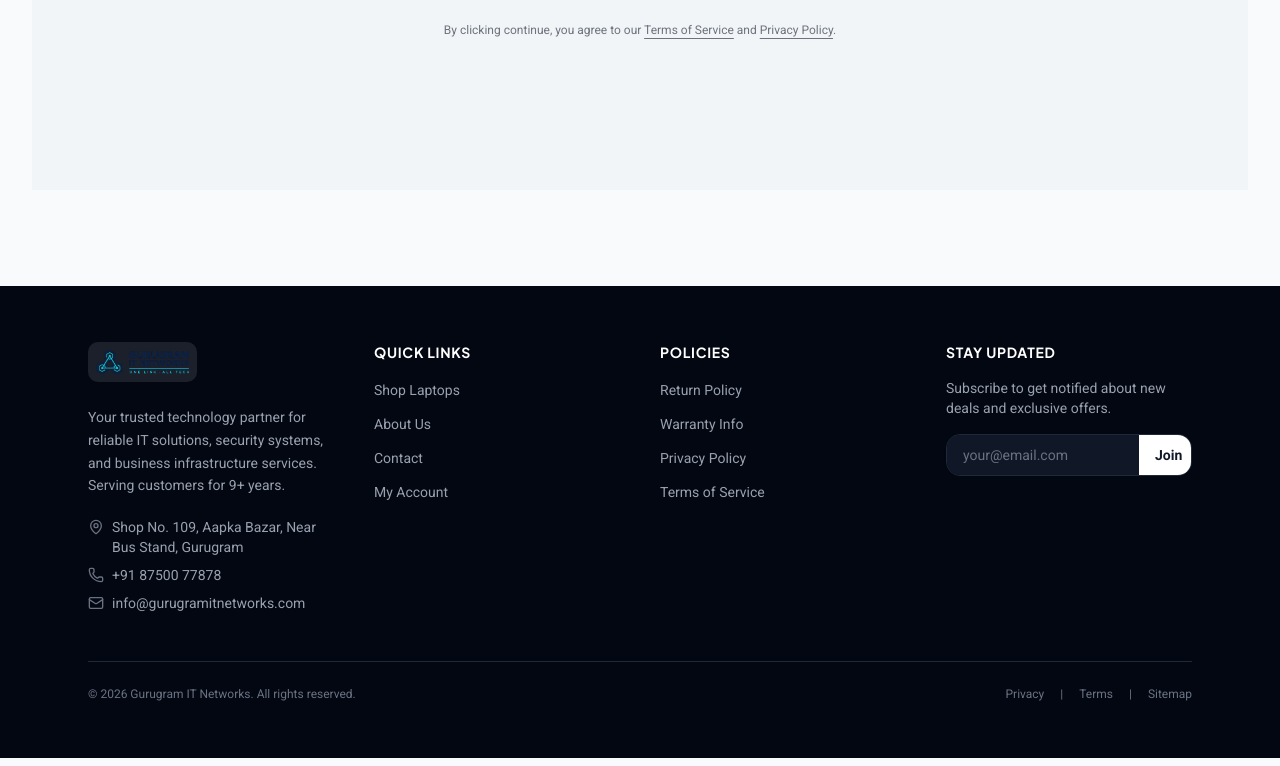
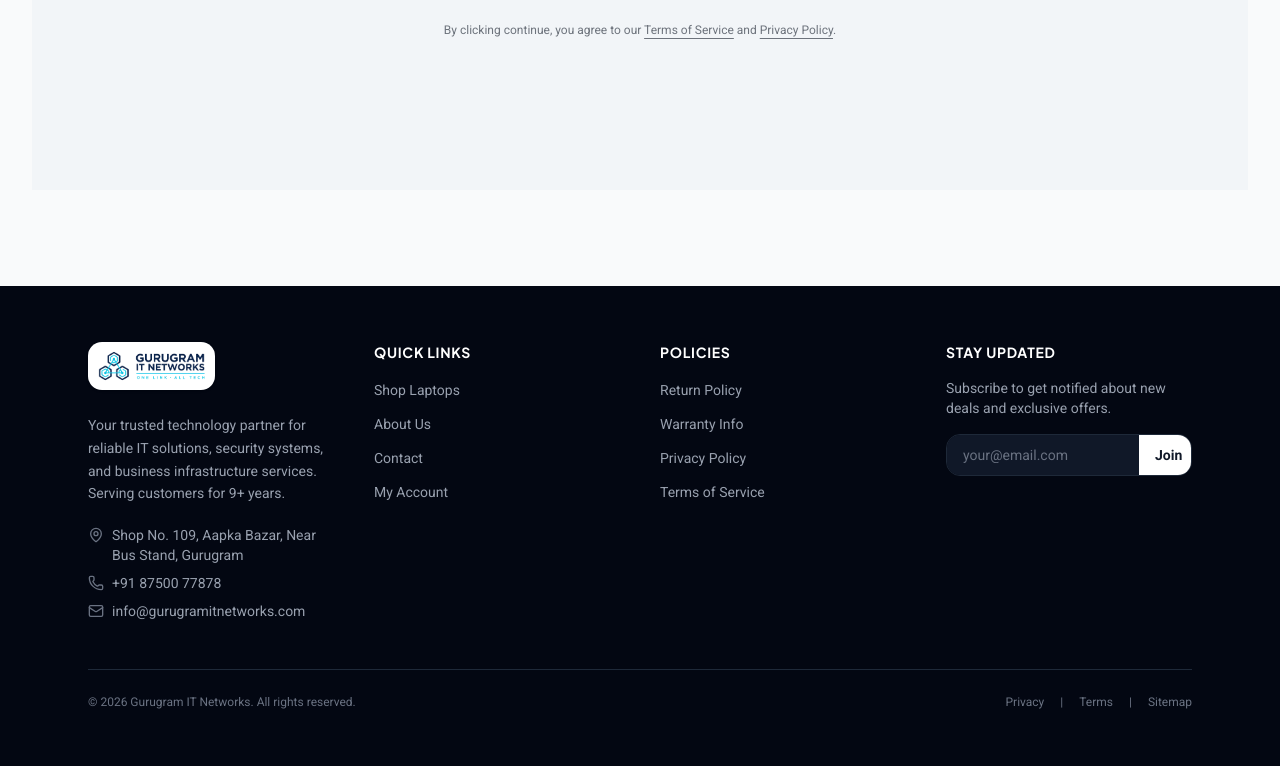
Before and after one commit to ajaysinghdev14-source/gurugram-laptops-web, a Next.js app: page /login in a window 1280 px wide. Shown: the part 707-1473 px from the top of the page. Built offline with nearby package versions, Linux system fonts and the light colour scheme; no server answers.

Commit message:
Fix footer logo visibility by adding solid white background pill

```diff
--- a/components/Navbar.tsx
+++ b/components/Navbar.tsx
@@ -52,7 +52,7 @@ export function Navbar() {
         {/* Left Side: Logo & Desktop Navigation */}
         <div className="flex items-center gap-6">
           <Link href="/" className="flex items-center gap-2 group">
-            <Image src="/images/logo/gurugram-it-networks-logo.webp" alt="Gurugram IT NETWORKS" width={240} height={60} className="h-8 md:h-10 w-auto transition-transform duration-200 group-hover:scale-105" />
+            <Image src="/images/logo/gurugram-it-network-logo.webp" alt="Gurugram IT NETWORKS" width={240} height={60} className="h-8 md:h-10 w-auto transition-transform duration-200 group-hover:scale-105" />
           </Link>
 
           {/* Desktop Nav Links (hidden on mobile) */}
@@ -132,7 +132,7 @@ export function Navbar() {
                 {/* Mobile Header */}
                 <div className="flex items-center justify-between p-4 border-b border-border/50">
                   <Link href="/" className="flex items-center gap-2" onClick={() => setMobileOpen(false)}>
-                    <Image src="/images/logo/gurugram-it-networks-logo.webp" alt="Gurugram IT NETWORKS" width={240} height={60} className="h-8 w-auto" />
+                    <Image src="/images/logo/gurugram-it-network-logo.webp" alt="Gurugram IT NETWORKS" width={240} height={60} className="h-8 w-auto" />
                   </Link>
                 </div>
 
--- a/components/home/footer.tsx
+++ b/components/home/footer.tsx
@@ -9,7 +9,7 @@ export function Footer() {
         <div className="grid grid-cols-1 md:grid-cols-2 lg:grid-cols-4 gap-10 mb-12">
           {/* Brand */}
           <div>
-            <Image src="/images/logo/gurugram-it-networks-logo.webp" alt="Gurugram IT NETWORKS" width={240} height={60} className="h-10 w-auto mb-6 bg-white/10 p-1.5 rounded-lg" />
+            <Image src="/images/logo/gurugram-it-network-logo.webp" alt="Gurugram IT NETWORKS" width={240} height={60} className="h-12 w-auto mb-6 bg-white p-2 rounded-xl shadow-sm" />
             <p className="text-sm text-gray-400 leading-relaxed mb-5">
               Your trusted technology partner for reliable IT solutions, security systems, and business infrastructure services. Serving customers for 9+ years.
             </p>
--- a/components/login-form.tsx
+++ b/components/login-form.tsx
@@ -83,7 +83,7 @@ export function LoginForm({ className, ...props }: React.ComponentProps<"div">)
           <form className="p-6 md:p-8" onSubmit={handleSubmit(onSubmit)}>
             <FieldGroup>
               <div className="flex flex-col items-center gap-3 text-center mb-2">
-                <Image src="/images/logo/gurugram-it-networks-logo.webp" alt="Gurugram IT NETWORKS" width={240} height={60} className="h-10 md:h-12 w-auto" />
+                <Image src="/images/logo/gurugram-it-network-logo.webp" alt="Gurugram IT NETWORKS" width={240} height={60} className="h-10 md:h-12 w-auto" />
                 <h1 className="text-2xl font-bold">Welcome back</h1>
                 <p className="text-sm text-balance text-muted-foreground">
                   Login to your Gurugram IT Networks account
--- a/components/signup-form.tsx
+++ b/components/signup-form.tsx
@@ -96,7 +96,7 @@ export function SignupForm({ className, ...props }: React.ComponentProps<"div">)
               {/* Brand Header */}
               <div className="flex flex-col gap-3 mb-2">
                 <div className="flex items-center mb-1">
-                  <Image src="/images/logo/gurugram-it-networks-logo.webp" alt="Gurugram IT NETWORKS" width={240} height={60} className="h-10 md:h-12 w-auto" />
+                  <Image src="/images/logo/gurugram-it-network-logo.webp" alt="Gurugram IT NETWORKS" width={240} height={60} className="h-10 md:h-12 w-auto" />
                 </div>
                 <div>
                   <h1 className="text-2xl md:text-3xl font-heading font-bold tracking-tight">
@@ -204,6 +204,7 @@ export function SignupForm({ className, ...props }: React.ComponentProps<"div">)
               src="/signup-hero.png"
               alt="Premium refurbished laptop"
               fill
+              priority
               className="absolute inset-0 object-cover opacity-60"
             />
 
```
Also changed, not shown: public/images/logo/gurugram-it-network-logo.webp (renamed from public/images/logo/gurugram-it-networks-logo.webp).
